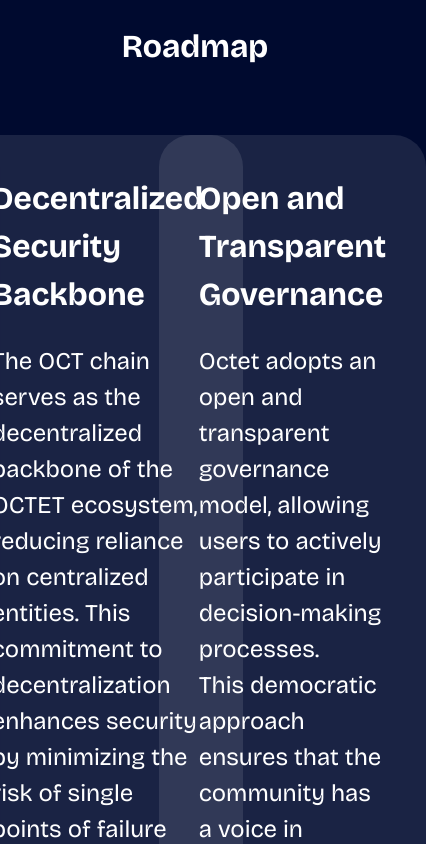
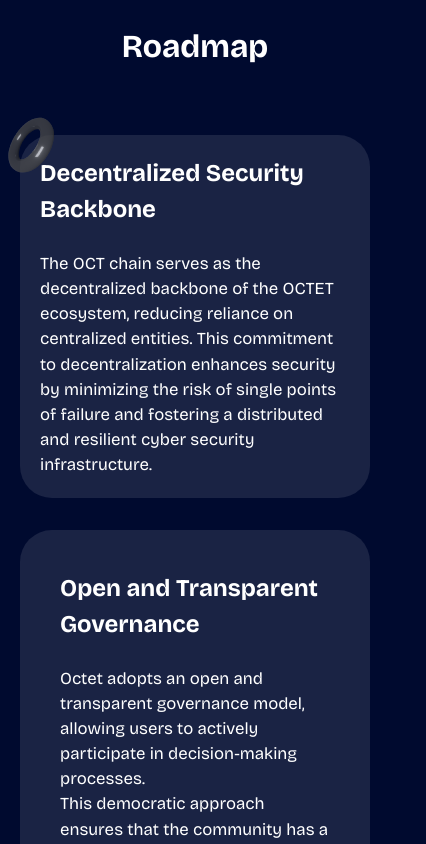
Before and after one commit to chochodev/Octet-app, a React (Create React App) app: page / in a window 390 px wide. Shown: the part 2740-3584 px from the top of the page, 426 px wide, since content can reach past the window. Built offline with nearby package versions, Linux system fonts and the light colour scheme.

Commit message:
finished the roadmap first draft

```diff
--- /dev/null
+++ b/src/views/home/howtoget/index.jsx
@@ -0,0 +1,49 @@
+import React from 'react';
+
+const HowToGet = (props) => {
+  const padding_style = 'px-[1.25rem] sm:px-[2.5rem] md:px-[3.5rem] lg:px-[3.5rem] xl:px-[5rem] 2xl:px-[7.5rem]';
+
+  const items = [
+    {
+      title: '1',
+      text: 'When we receive malicious code-related data from users who inspect malicious codes, we automatically inspect whether the normal malicious code data is correct.'
+    },
+    {
+      title: '2',
+      text: 'When normal data is confirmed, Octet compensation tokens are provided to inspection users.'
+    },
+    {
+      title: '3',
+      text: 'Once the data is inspected and collected, organize the data We sell this data to companies that want to build security services. When selling, it is applied in a structure that allows payment with Octet tokens only.'
+    },
+    {
+      title: '4',
+      text: 'It is formed in an automatic circulation structure because companies can only collect malware-related data by purchasing Octet tokens from inspectors.'
+    }
+  ]
+
+  return (
+    <div className={`relative flex flex-col gap-[4rem] items-center pt-[3rem] sm:pt-[4rem] md:pt-[5rem] w-full min-h-[50rem] ${padding_style} `}>
+      <div className="flex">
+        <h2 className='relative z-[2] text-[2rem] md:text-[3rem] font-bold'>{props.title}</h2>
+        <div className="grid lg:grid-cols-2 justify-evenly gap-y-[2rem] gap-[5%] w-full">
+          {items.map((item, index) => {
+            return (
+              <div key={index} className="flex flex-col justify-self-center gap-[1.5rem] max-w-[32.8125rem] p-[2.5rem] ">
+                <h2 className='text-[1.5rem] text-background sm:text-[1.875rem] xl:text-[2rem] font-bold rounded-[99rem] bg-white '>{item.title}</h2>
+                <p className="text-[1.05rem] xl:text-[1.5rem] " >{item.text}</p>
+              </div>
+            )
+          })}
+        </div>
+      </div>
+    </div>
+  )
+}
+
+HowToGet.defaultProps = {
+  title: 'HowToGet',
+  style: ''
+};
+
+export default HowToGet;
--- a/src/views/home/s3_roadmap/index.jsx
+++ b/src/views/home/s3_roadmap/index.jsx
@@ -27,12 +27,12 @@ const Roadmap = (props) => {
   ]
 
   return (
-    <div className='relative flex flex-col gap-[4rem] items-center pt-[3rem] sm:pt-[4rem] md:pt-[5rem] w-full min-h-[50rem] '>
+    <div className={`relative flex flex-col gap-[4rem] items-center pt-[3rem] sm:pt-[4rem] md:pt-[5rem] w-full min-h-[50rem] ${padding_style} `}>
       <h2 className='relative z-[2] text-[2rem] md:text-[3rem] font-bold'>{props.title}</h2>
-      <div className="grid grid-cols-2 justify-evenly gap-y-[2rem] w-full">
-        <div className="relative flex flex-col justify-self-center gap-[1.5rem] bg-white/10 max-w-[32.8125rem] p-[2.5rem] rounded-[2rem] ">
-          <h2 className='text-[2rem] font-bold '>Decentralized Security Backbone</h2>
-          <p className="text text-[1.5rem] ">The OCT chain serves as the decentralized backbone of the OCTET ecosystem, reducing reliance on centralized entities. This commitment to decentralization enhances security by minimizing the risk of single points of failure and fostering a distributed and resilient cyber security infrastructure.</p>
+      <div className="grid lg:grid-cols-2 justify-evenly gap-y-[2rem] gap-[5%] w-full">
+        <div className="relative flex flex-col justify-self-center gap-[1.5rem] bg-white/10 max-w-[32.8125rem] p-[1.25rem] md:p-[2.5rem] rounded-[2rem] ">
+          <h2 className='text-[1.5rem] sm:text-[1.875rem] xl:text-[2rem] font-bold '>Decentralized Security Backbone</h2>
+          <p className="text-[1.05rem] xl:text-[1.5rem] ">The OCT chain serves as the decentralized backbone of the OCTET ecosystem, reducing reliance on centralized entities. This commitment to decentralization enhances security by minimizing the risk of single points of failure and fostering a distributed and resilient cyber security infrastructure.</p>
           <img src="./assets/images/ring-2.png" alt="RING" className='absolute top-[-1.25rem] left-[-1.25rem] h-[4rem] w-[4rem] object-contain opacity-[50%] ' />
           <img src="./assets/images/ring.png" alt="RING" className='absolute top-[-1.25rem] left-[-1.25rem] h-[4rem] w-[4rem] object-contain opacity-[50%] ' />
         </div>
@@ -40,8 +40,8 @@ const Roadmap = (props) => {
         {items.map((item, index) => {
           return (
             <div key={index} className="flex flex-col justify-self-center gap-[1.5rem] bg-white/10 max-w-[32.8125rem] p-[2.5rem] rounded-[2rem] ">
-              <h2 className='text-[2rem] font-bold '>{item.title}</h2>
-              <p className="text-[1.5rem] " dangerouslySetInnerHTML={{ __html: item.text }} />
+              <h2 className='text-[1.5rem] sm:text-[1.875rem] xl:text-[2rem] font-bold '>{item.title}</h2>
+              <p className="text-[1.05rem] xl:text-[1.5rem] " dangerouslySetInnerHTML={{ __html: item.text }} />
             </div>
           )
         })}
```
